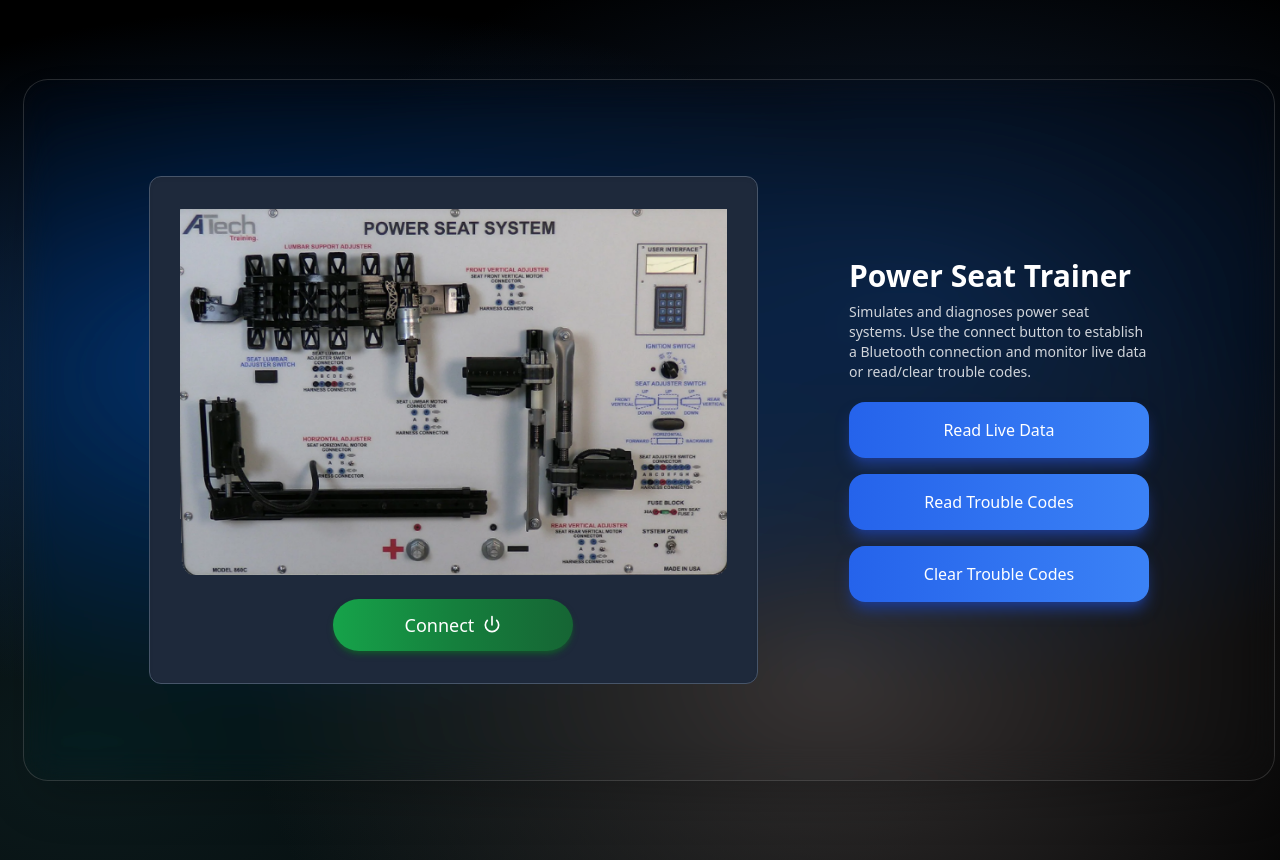
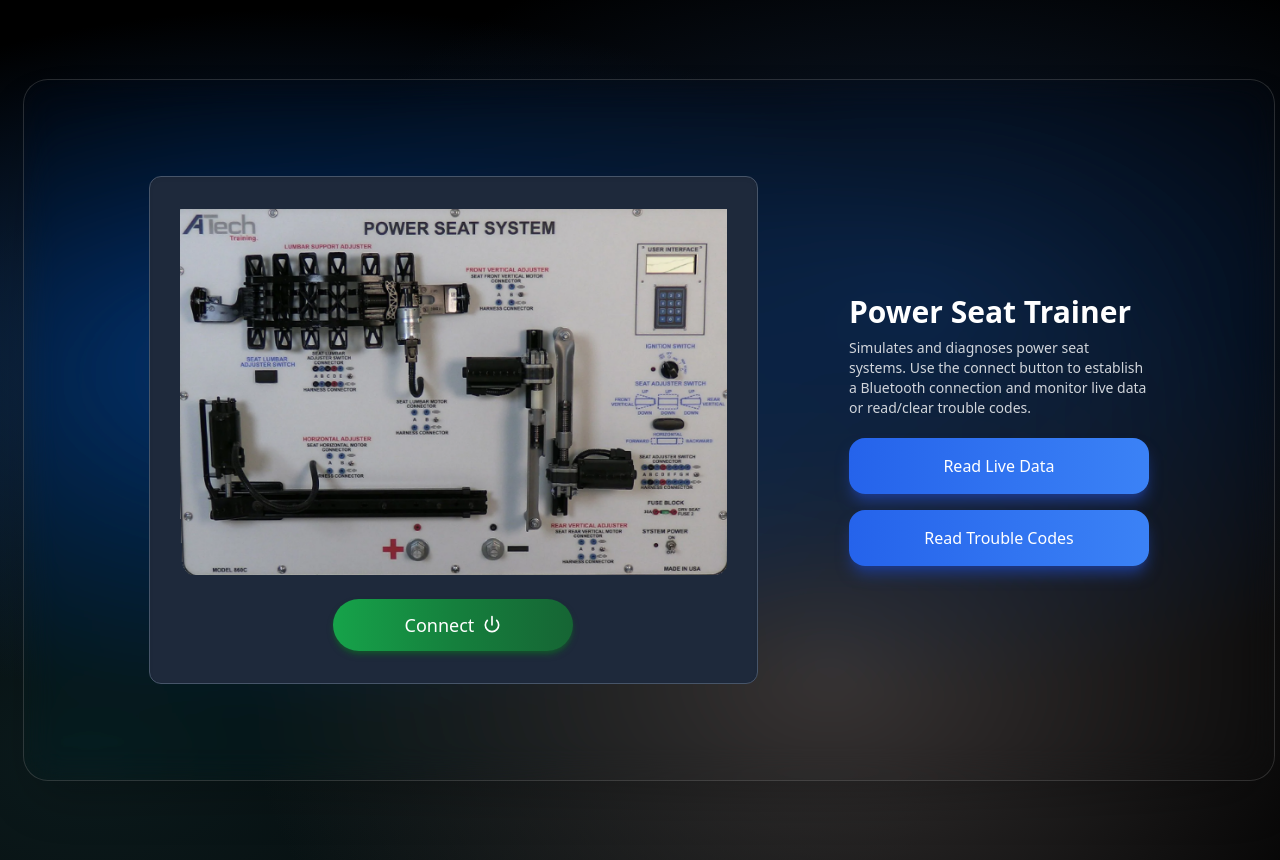
Before and after one commit to kee5625/Trainer-Diagnostic-Interface, a React (Vite) app: page /power-seat in a window 1280 px wide. Built offline with nearby package versions, Linux system fonts and the light colour scheme.

Commit message:
removed all clear codes routes and buttons, added it to trouble code page

```diff
--- a/src/components/ReadCodeComponents/PS_RC.jsx
+++ b/src/components/ReadCodeComponents/PS_RC.jsx
@@ -48,6 +48,10 @@ export default function PS_RC() {
     finally{setLoading(false);}
   };
 
+  const clearCodes = async () => {
+
+  }
+
 
 
   return (
@@ -66,6 +70,12 @@ export default function PS_RC() {
           className={`${!ble.notifying ? 'opacity-60 cursor-not-allowed' : ''}inline-block w-full text-center text-lg min-w-[200px] px-6 py-5 text-white transition-all rounded-2xl shadow-lg sm:w-auto bg-gradient-to-r from-blue-600 to-blue-500 hover:bg-gradient-to-b dark:shadow-blue-900 shadow-blue-200 hover:shadow-2xl hover:shadow-blue-400 hover:-tranneutral-y-px`}
           onClick={fetchOnce}>
             {loading ? "Analyzing..." : "Get Trouble Codes"}
+        </button>
+        <button
+          disabled={!ble.connected || loading}
+          className={`${!ble.notifying ? 'opacity-60 cursor-not-allowed' : ''}inline-block w-full text-center text-lg min-w-[200px] px-6 py-5 text-white transition-all rounded-2xl shadow-lg sm:w-auto bg-gradient-to-r from-blue-600 to-blue-500 hover:bg-gradient-to-b dark:shadow-blue-900 shadow-blue-200 hover:shadow-2xl hover:shadow-blue-400 hover:-tranneutral-y-px`}
+          onClick={clearCodes}>
+            {loading ? "Clearing Codes..." : "Clear Codes"}
         </button>
       </div>
 
--- a/src/pages/PowerSeatTrainer.jsx
+++ b/src/pages/PowerSeatTrainer.jsx
@@ -139,11 +139,6 @@ export default function PowerSeatHome(){
                                 className='inline-block w-full text-center min-w-[200px] px-5 py-4 text-white transition-all rounded-2xl shadow-lg sm:w-auto bg-gradient-to-r from-blue-600 to-blue-500 hover:bg-gradient-to-b dark:shadow-blue-900 shadow-blue-200 hover:shadow-2xl hover:shadow-blue-400 hover:-tranneutral-y-px'>
                                 Read Trouble Codes
                             </button>
-                            <button
-                                onClick={() => navigate('/trainer/power-seat/clear-codes')}
-                                className='inline-block w-full text-center min-w-[200px] px-5 py-4 text-white transition-all rounded-2xl shadow-lg sm:w-auto bg-gradient-to-r from-blue-600 to-blue-500 hover:bg-gradient-to-b dark:shadow-blue-900 shadow-blue-200 hover:shadow-2xl hover:shadow-blue-400 hover:-tranneutral-y-px'>
-                                Clear Trouble Codes
-                            </button>
                         </div>
                     </div>
                 </div>
--- a/src/pages/TrainerActionPage.jsx
+++ b/src/pages/TrainerActionPage.jsx
@@ -13,13 +13,11 @@ export default function TrainerActionPage() {
   if (trainerId === "power-seat") {
     if (action === "read-data") ComponentToRender = <PS_RD />;
     else if (action === "read-codes") ComponentToRender = <PS_RC />;
-    else if (action === "clear-codes") ComponentToRender = <div></div>;
   }
 
   if (trainerId === "wiper-washer") {
     if (action === "read-data") ComponentToRender = <WW_RD />;
     else if (action === "read-codes") ComponentToRender = <WW_RC />;
-    else if (action === "clear-codes") ComponentToRender = <div></div>;
   }
 
   if (!ComponentToRender) {
```
